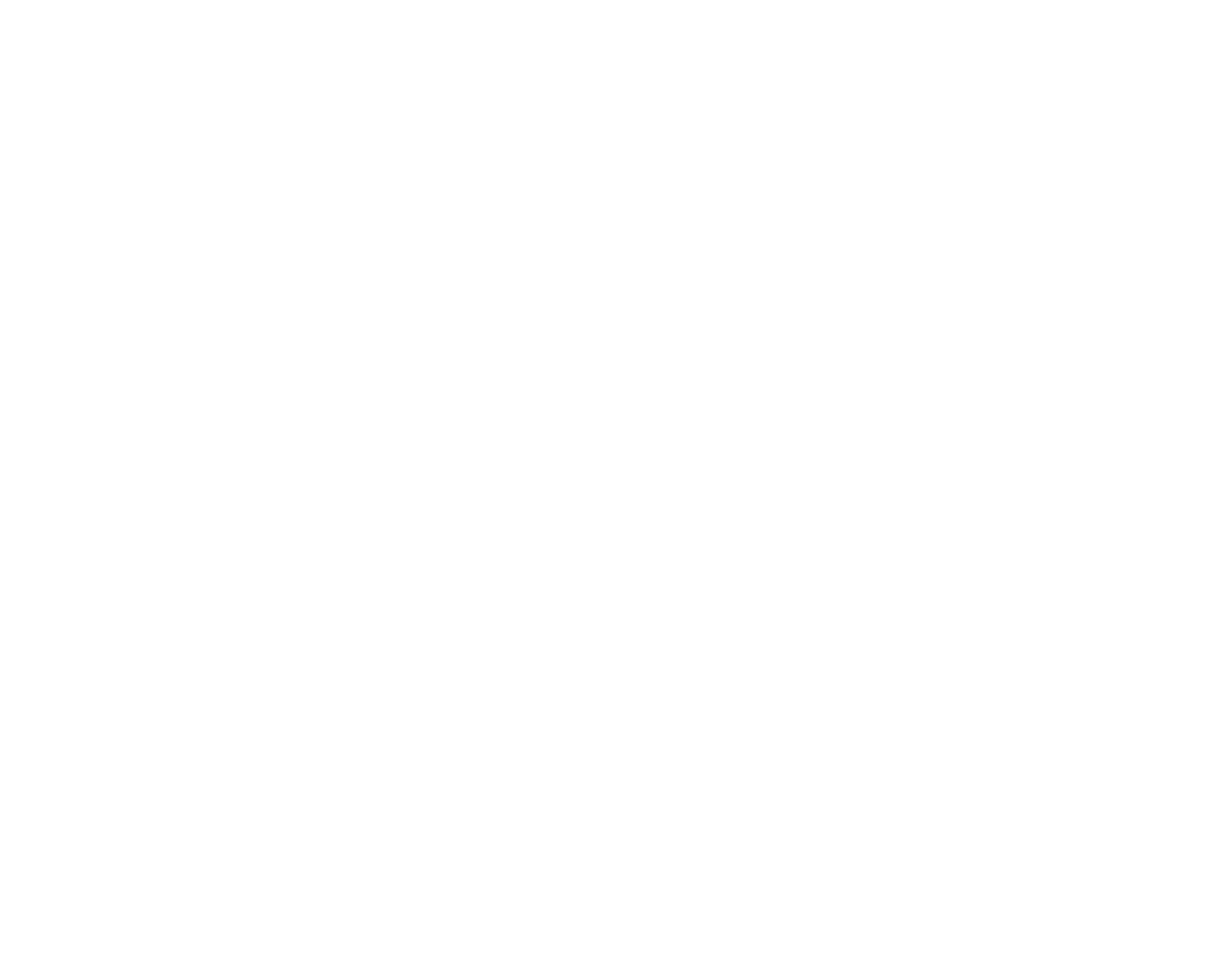
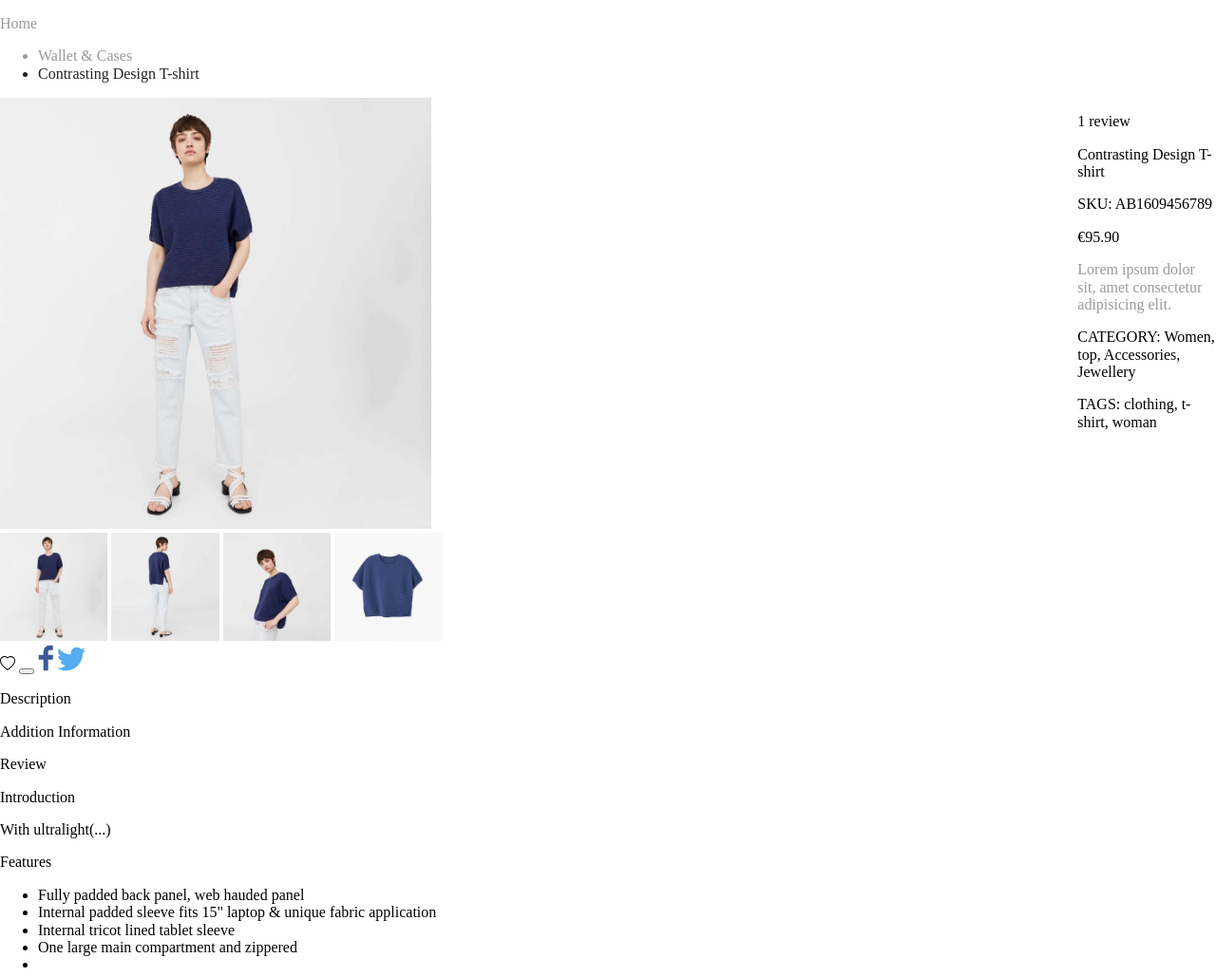
Before and after one commit to SteeveDEV-web/project-supro, a website: page html/product.html in a window 1280 px wide. Shown: the top 1029 px of the page at 95% size. Before the commit the page ends 800 px from the top, so only its background shows below. Drawn offline with Linux system fonts and the light colour scheme.

Commit message:
product creation html/scss

```diff
--- a/html/product.html
+++ b/html/product.html
@@ -1,15 +1,104 @@
 <!DOCTYPE html>
 <html lang="fr">
+
 <head>
     <meta charset="UTF-8">
     <link rel="stylesheet" href="../css/normalize.css">
     <link rel="stylesheet" href="../css/product.css">
     <link rel="preconnect" href="https://fonts.gstatic.com/%22%3E">
-    <link rel="stylesheet" href="https://fonts.googleapis.com/css2?family=Roboto:ital,wght@0,100;0,300;0,400;0,500;0,700;0,900;1,100;1,300;1,400;1,500;1,700;1,900&display=swap">
+    <link rel="stylesheet"
+        href="https://fonts.googleapis.com/css2?family=Roboto:ital,wght@0,100;0,300;0,400;0,500;0,700;0,900;1,100;1,300;1,400;1,500;1,700;1,900&display=swap">
     <meta name="viewport" content="width=device-width, initial-scale=1.0">
     <title>Document</title>
 </head>
+
 <body>
+    <main>
+
+            <p class="home">Home</p>
+            <ul>
+                <li class="wallet">Wallet & Cases</li>
+                <li class="cdt">Contrasting Design T-shirt</li>
+            </ul>
+
+        <div class="box">
+            <div>
+                <img src="../images/product-images/1.jpeg" class="picture" alt="mannequin1">
+
+                <div>
+                    <img src="../images/product-images/1.jpeg" class="littleimg" alt="mannequin1">
+                    <img src="../images/product-images/2.jpeg" class="littleimg" alt="mannequin2">
+                    <img src="../images/product-images/3.jpeg" class="littleimg" alt="mannequin3">
+                    <img src="../images/product-images/4.jpeg" class="littleimg" alt="tshirt">
+                </div>
+            </div>
+
+            <div class="review">
+                <p>1 review</p>
+                <p>Contrasting Design T-shirt</p>
+                <p>SKU: AB1609456789</p>
+                <p>€95.90</p>
+                <p class="lorem">Lorem ipsum dolor sit, amet consectetur adipisicing elit.</p>
+                <p>CATEGORY: Women, top, Accessories, Jewellery</p>
+                <p>TAGS: clothing, t-shirt, woman</p>
+            </div>
+        </div>
+
+            <!-- <button></button>
+            <button></button> <!-->
+
+            <svg xmlns="http://www.w3.org/2000/svg" width="16" height="16" fill="currentColor" class="bi bi-heart"
+                viewBox="0 0 16 16">
+                <path
+                    d="M8 2.748l-.717-.737C5.6.281 2.514.878 1.4 3.053c-.523 1.023-.641 2.5.314 4.385.92 1.815 2.834 3.989 6.286 6.357 3.452-2.368 5.365-4.542 6.286-6.357.955-1.886.838-3.362.314-4.385C13.486.878 10.4.28 8.717 2.01L8 2.748zM8 15C-7.333 4.868 3.279-3.04 7.824 1.143c.06.055.119.112.176.171a3.12 3.12 0 0 1 .176-.17C12.72-3.042 23.333 4.867 8 15z" />
+            </svg>
+
+            <button></button>
+
+
+            <img src="../images/product-images/facebook-white.svg" alt="logo facebook">
+            <img src="../images/product-images/twitter-white.svg" alt="logo twitter">
+
+
+            <!--Ajouter bordure pour séparer-->
+
+            <p>Description</p>
+            <p>Addition Information</p>
+            <p>Review</p>
+
+            <!--Ajouter border pour séparer-->
+
+            <p>Introduction</p>
+            <p>With ultralight(...)</p>
+            <p>Features</p>
+            <ul>
+                <li>Fully padded back panel, web hauded panel</li>
+                <li>Internal padded sleeve fits 15" laptop & unique fabric application</li>
+                <li>Internal tricot lined tablet sleeve</li>
+                <li>One large main compartment and zippered</li>
+                <li></li>
+            </ul>
+
+            <img src="../images/product-images/pyjama.jpeg" alt="pyjama">
+
+            <!--Séparer ici-->
+
+            <p>Related Products</p>
+
+            <img src="../images/product-images/1 (2).jpeg" alt="sunglasses">
+            <img src="../images/product-images/prd_05_20.jpeg" alt="backpack">
+            <img src="../images/product-images/3 (1).jpeg" alt="girlface">
+            <img src="../images/product-images/4 (1).jpeg" alt="girlface2">
+
+            <p>Aviator Sunglasses</p>
+                <p>€9.90</p>
+            <p>Contrast Backpack</p>
+                <p>€69.90</p>
+            <p>Embroidered Flowly Jacket</p>
+                <p>€56.89</p>
+            <p>Floral Short Jumpsuit</p>
+                <p>€97.99</p>
+    </main>
 
 </body>
 </html>
--- a/scss/product.scss
+++ b/scss/product.scss
@@ -1,3 +1,61 @@
+@import "variables.scss";
+
 *{
     box-sizing: border-box;
   }
+
+.home{
+
+  color: $gray
+
+}
+
+.box{
+
+  display: flex;
+
+}
+
+li{
+
+
+
+}
+
+.wallet{
+
+  color: $gray;
+
+}
+
+.cdt{
+
+  color: $black
+
+}
+
+.picture{
+
+  width: 40%;
+  height: auto;
+
+}
+
+.littleimg{
+
+  width: 10%;
+  height: auto;
+
+}
+
+.review{
+
+
+
+}
+
+.lorem{
+
+  color: $gray
+
+}
```
Also changed, not shown: css/product.css, 1 other file.
